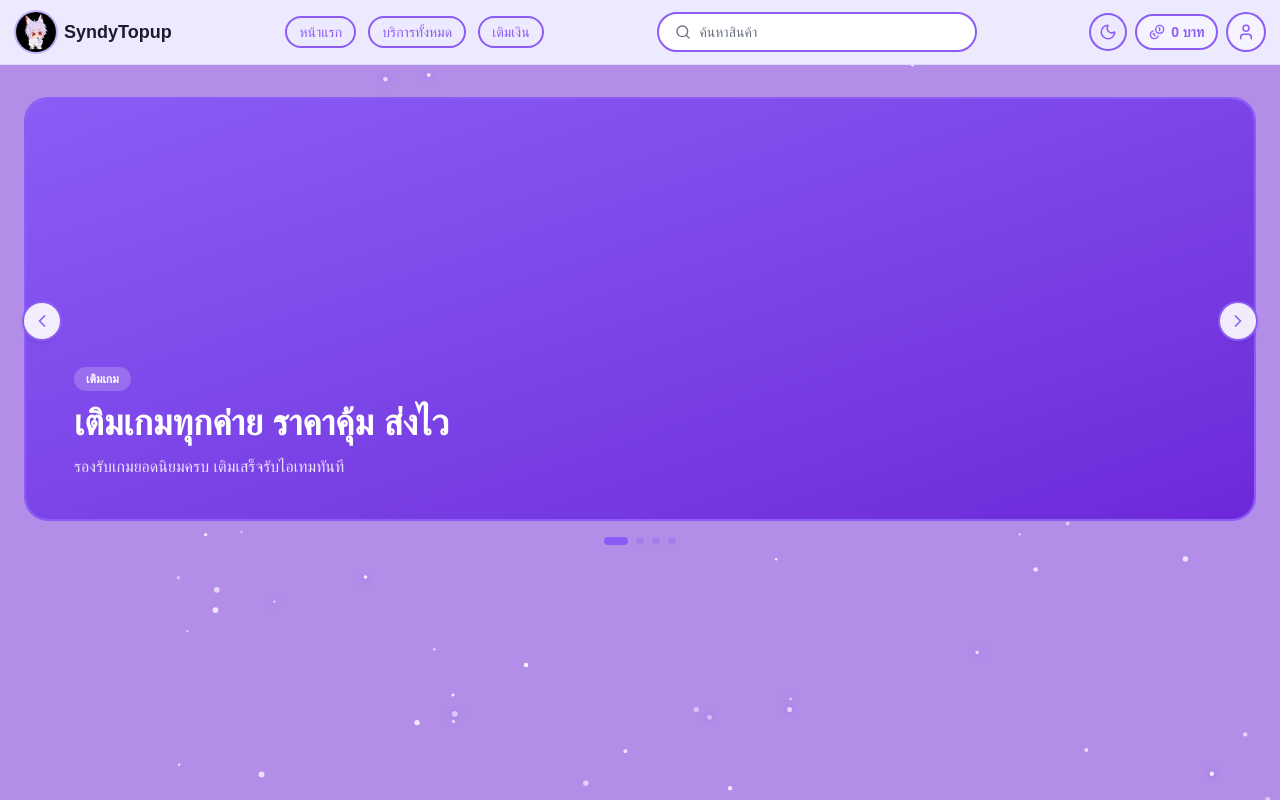
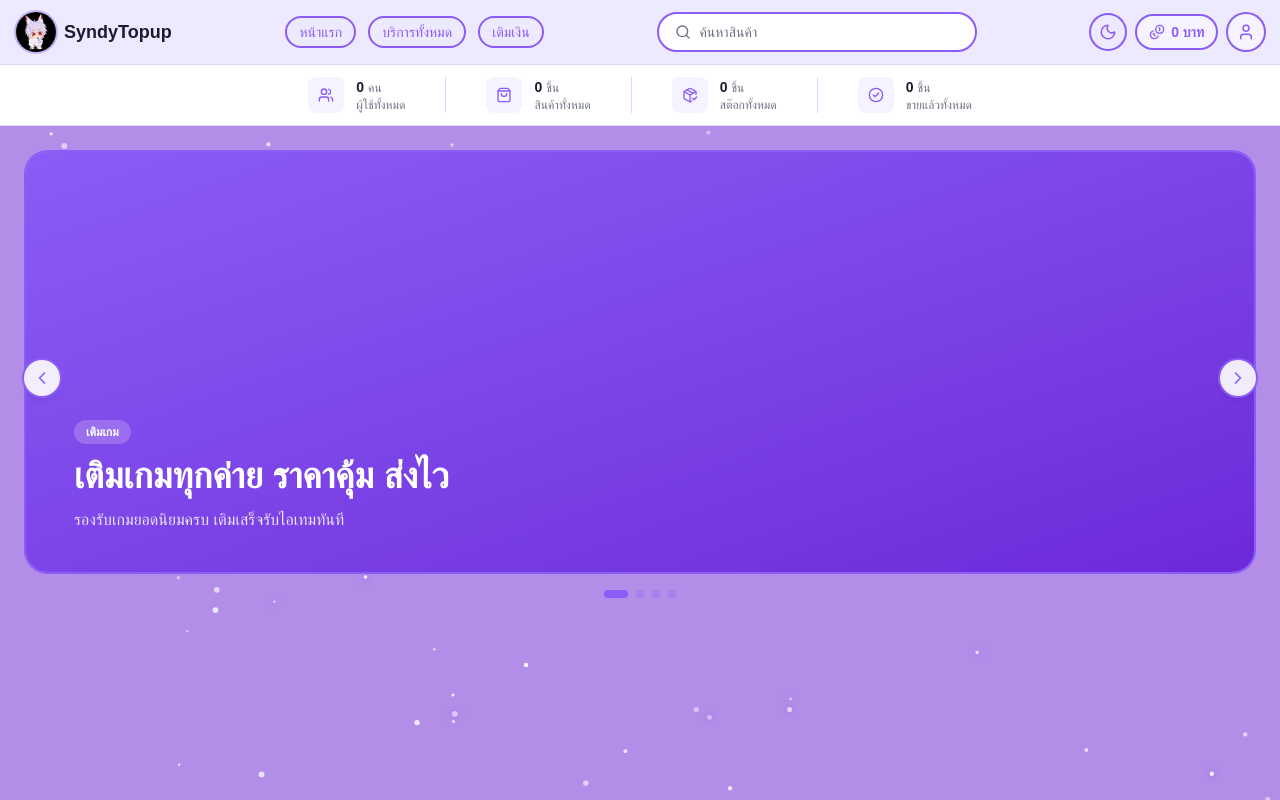
Before and after one commit to Synnado/SyndyTopup, a Next.js app: page / in a window 1280 px wide. Built offline with nearby package versions, Linux system fonts and the light colour scheme.

Commit message:
ทำstatsbar

```diff
--- a/src/app/page.tsx
+++ b/src/app/page.tsx
@@ -1,8 +1,10 @@
 import HeroCarousel from "@/components/HeroCarousel";
+import StatsBar from "@/components/StatsBar";
 
 export default function Home() {
   return (
     <main className="flex flex-1 flex-col">
+      <StatsBar />
       <HeroCarousel />
     </main>
   );
--- a/src/components/HeroCarousel.tsx
+++ b/src/components/HeroCarousel.tsx
@@ -69,7 +69,7 @@ export default function HeroCarousel() {
   }, [emblaApi, onSelect]);
 
   return (
-    <div className="relative mx-auto w-full max-w-7xl px-4 py-8 sm:px-6">
+    <div className="relative mx-auto w-full max-w-7xl px-4 pt-6 pb-8 sm:px-6">
       {/* กรอบสไลด์ */}
       <div
         className="overflow-hidden rounded-3xl border-2 border-accent"
--- /dev/null
+++ b/src/components/StatsBar.tsx
@@ -0,0 +1,40 @@
+import { Users, ShoppingBag, PackageCheck, CheckCircle2 } from "lucide-react";
+
+// TODO: ค่าตอนนี้เป็นตัวอย่างไปก่อน รอต่อกับ backend จริงค่อยดึงจาก API แทน
+const STATS = [
+  { icon: Users, label: "ผู้ใช้ทั้งหมด", value: "0", unit: "คน" },
+  { icon: ShoppingBag, label: "สินค้าทั้งหมด", value: "0", unit: "ชิ้น" },
+  { icon: PackageCheck, label: "สต๊อกทั้งหมด", value: "0", unit: "ชิ้น" },
+  { icon: CheckCircle2, label: "ขายแล้วทั้งหมด", value: "0", unit: "ชิ้น" },
+];
+
+export default function StatsBar() {
+  return (
+    <div className="w-full border-b border-navbar-border bg-surface">
+      <div className="mx-auto flex max-w-7xl flex-wrap items-center justify-center px-4 py-3 sm:px-6">
+        {STATS.map((stat, index) => {
+          const Icon = stat.icon;
+          return (
+            <div
+              key={index}
+              className="flex items-center gap-2 border-navbar-border px-6 first:border-l-0 first:pl-0 last:pr-0 sm:gap-3 sm:px-10 border-l"
+            >
+              <div className="flex h-9 w-9 shrink-0 items-center justify-center rounded-lg bg-accent-soft text-accent">
+                <Icon size={16} />
+              </div>
+              <div className="whitespace-nowrap">
+                <p className="text-sm font-bold text-foreground">
+                  {stat.value}
+                  <span className="ml-1 text-xs font-normal text-muted">
+                    {stat.unit}
+                  </span>
+                </p>
+                <p className="text-xs text-muted">{stat.label}</p>
+              </div>
+            </div>
+          );
+        })}
+      </div>
+    </div>
+  );
+}
```
